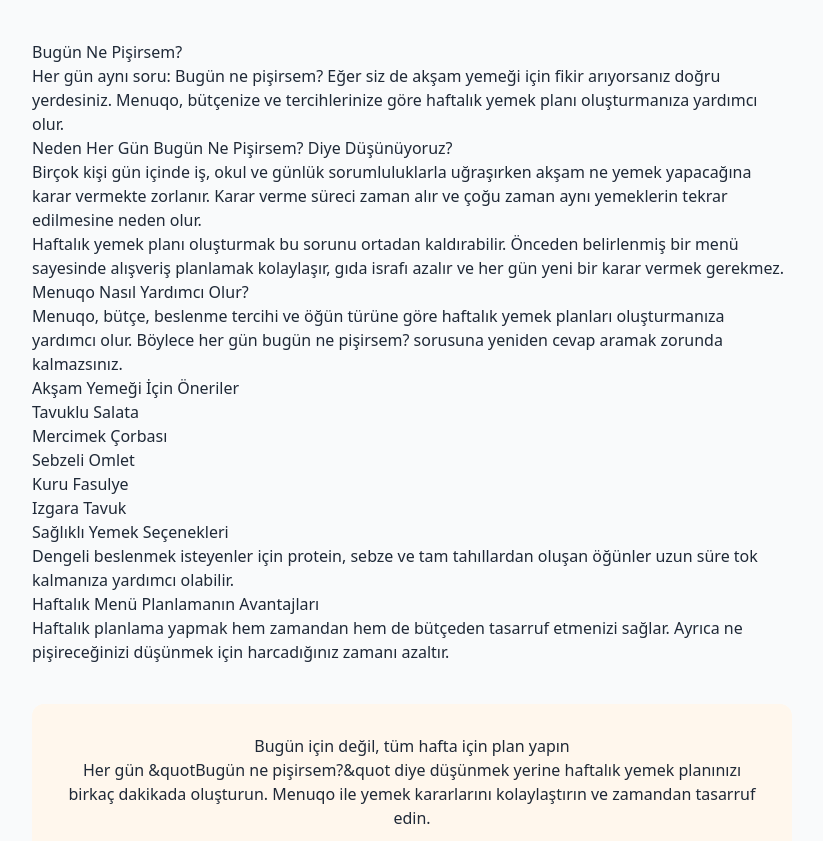
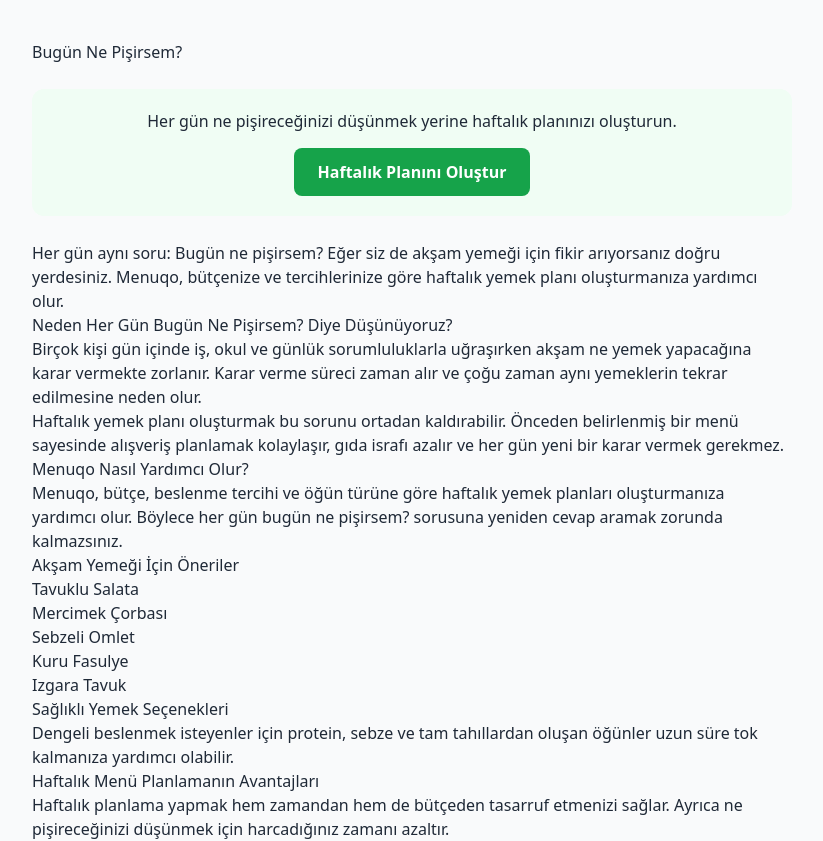
Before and after one commit to chemistleo/stackblitz-nextjsversion, a Next.js app: page /bugun-ne-pisirsem in a window 1280 px wide. Shown: the top 841 px of the page, without its empty margins (228-1051 px from the left). Built offline with nearby package versions, Linux system fonts and the light colour scheme.

Commit message:
BNP link eklendi

```diff
--- a/app/bugun-ne-pisirsem/page.js
+++ b/app/bugun-ne-pisirsem/page.js
@@ -8,6 +8,35 @@
     return (
       <main style={{ maxWidth: "800px", margin: "0 auto", padding: "40px 20px" }}>
         <h1>Bugün Ne Pişirsem?</h1>
+
+        <section
+  style={{
+    margin: "25px 0",
+    padding: "20px",
+    backgroundColor: "#F0FDF4",
+    borderRadius: "12px",
+    textAlign: "center",
+  }}
+>
+  <p style={{ marginBottom: "15px" }}>
+    Her gün ne pişireceğinizi düşünmek yerine haftalık planınızı oluşturun.
+  </p>
+
+  <a
+    href="/"
+    style={{
+      display: "inline-block",
+      padding: "12px 24px",
+      backgroundColor: "#16A34A",
+      color: "white",
+      textDecoration: "none",
+      borderRadius: "8px",
+      fontWeight: "bold",
+    }}
+  >
+    Haftalık Planını Oluştur
+  </a>
+</section>
 
         <p>
           Her gün aynı soru: Bugün ne pişirsem? Eğer siz de akşam yemeği için
@@ -73,7 +102,7 @@
         <h2>Bugün için değil, tüm hafta için plan yapın</h2>
 
         <p>
-        Her gün &quotBugün ne pişirsem?&quot diye düşünmek yerine haftalık yemek
+        Her gün &quot;Bugün ne pişirsem?&quot; diye düşünmek yerine haftalık yemek
         planınızı birkaç dakikada oluşturun. Menuqo ile yemek kararlarını
         kolaylaştırın ve zamandan tasarruf edin.
         </p>
```
